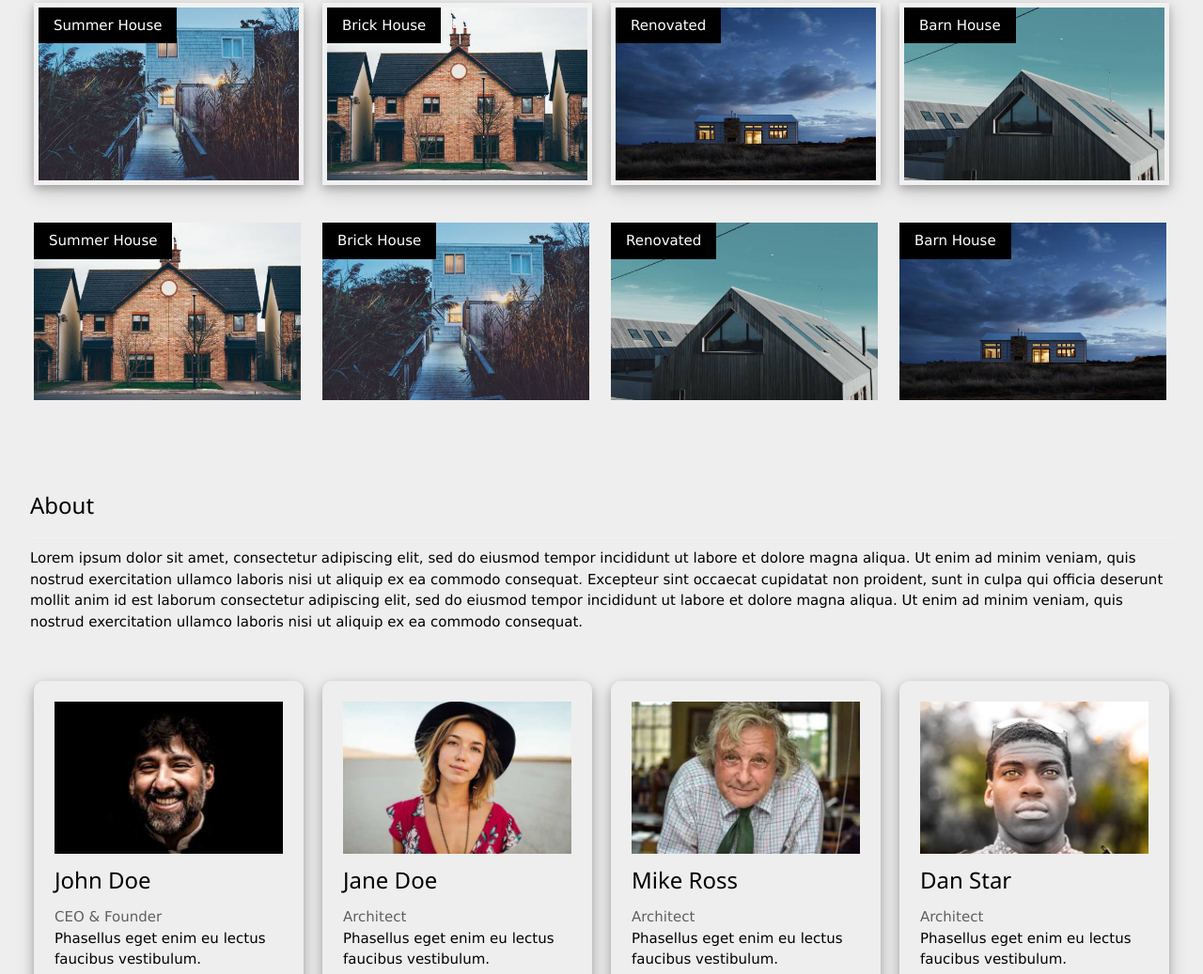
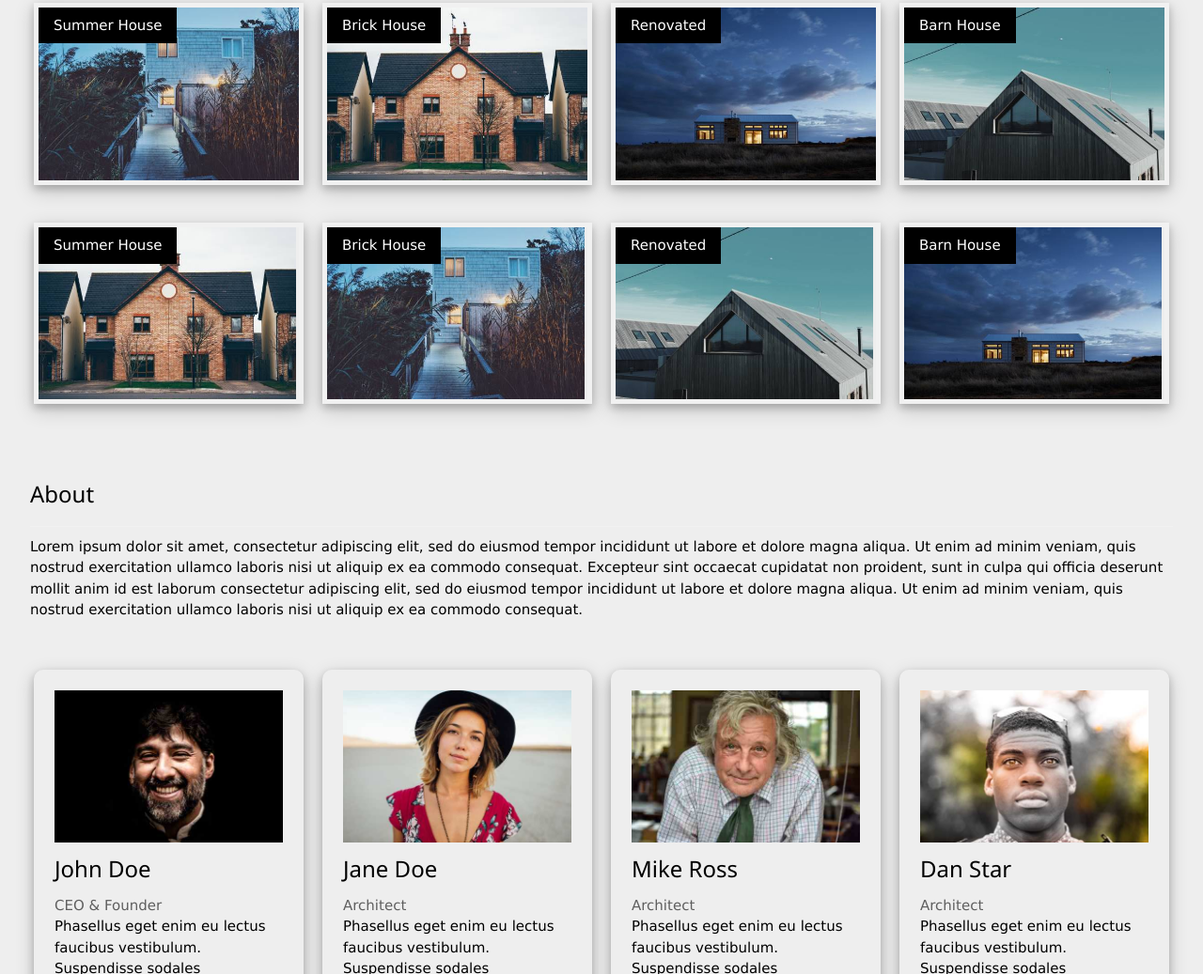
Before and after one commit to alimouad/first_brief, a plain HTML site: page pages/index.html in a window 1280 px wide. Shown: the part 861-1898 px from the top of the page at 94% size. Drawn offline with nearby package versions, Linux system fonts and the light colour scheme.

Commit message:
nes modification

```diff
--- a/pages/index.html
+++ b/pages/index.html
@@ -37,7 +37,7 @@
     <div class="w3-container w3-padding-32" id="projects">
         <h3 class="w3-border-bottom w3-border-light-grey w3-padding-16">Projects</h3>
     </div>
-    <div id="projectSection" class="project">
+   <div id="projectSection" class="project">
         <div class="grid">
             <div class="cards">
             <div class="w3-display-container">
@@ -66,25 +66,25 @@
     </div>
 
     <div class="grid">
-        <div class="w3-margin-bottom card">
+        <div class="cards">
         <div class="w3-display-container">
             <div class="w3-display-topleft w3-black w3-padding">Summer House</div>
             <img src="/images/house2.jpg" alt="House" style="width:99%">
         </div>
         </div>
-        <div class="w3-margin-bottom card">
+        <div class=" cards">
         <div class="w3-display-container">
             <div class="w3-display-topleft w3-black w3-padding">Brick House</div>
             <img src="/images/house5.jpg" alt="House" style="width:99%">
         </div>
         </div>
-        <div class="w3-margin-bottom card">
+        <div class="cards">
         <div class="w3-display-container">
             <div class="w3-display-topleft w3-black w3-padding">Renovated</div>
             <img src="/images/house4.jpg" alt="House" style="width:99%">
         </div>
         </div>
-        <div class="w3-margin-bottom card">
+        <div class="cards">
         <div class="w3-display-container">
             <div class="w3-display-topleft w3-black w3-padding">Barn House</div>
             <img src="/images/house3.jpg" alt="House" style="width:99%">
```
